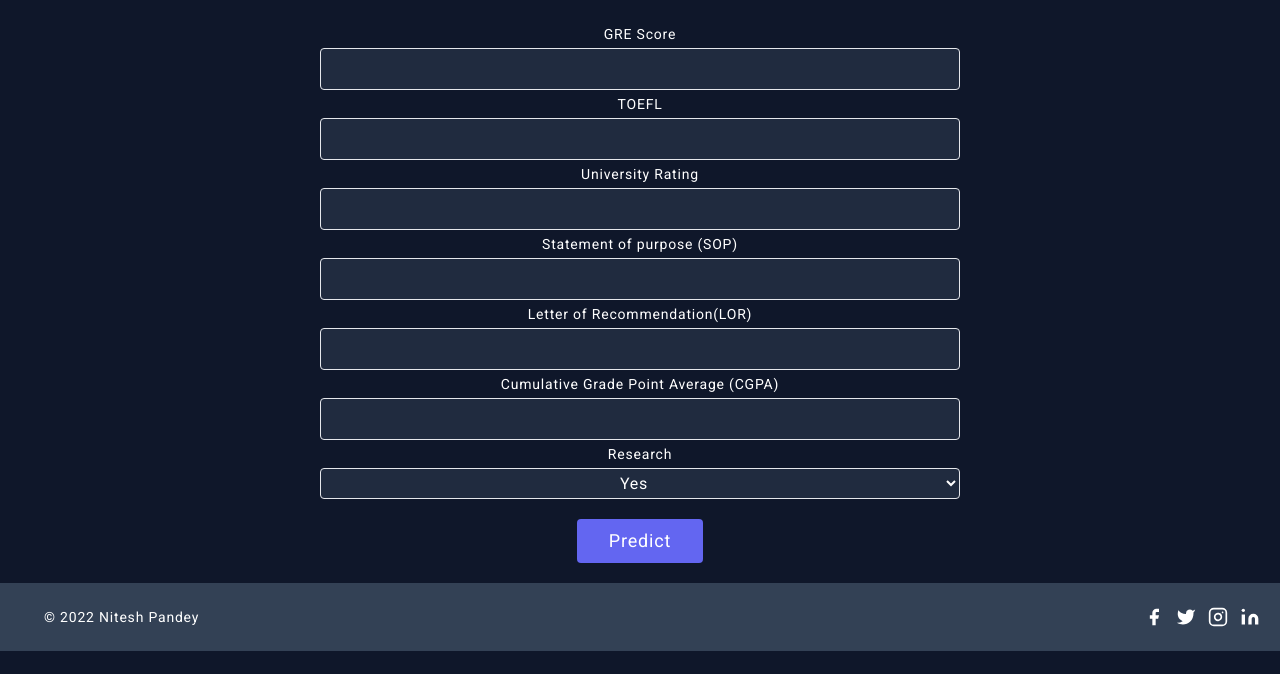
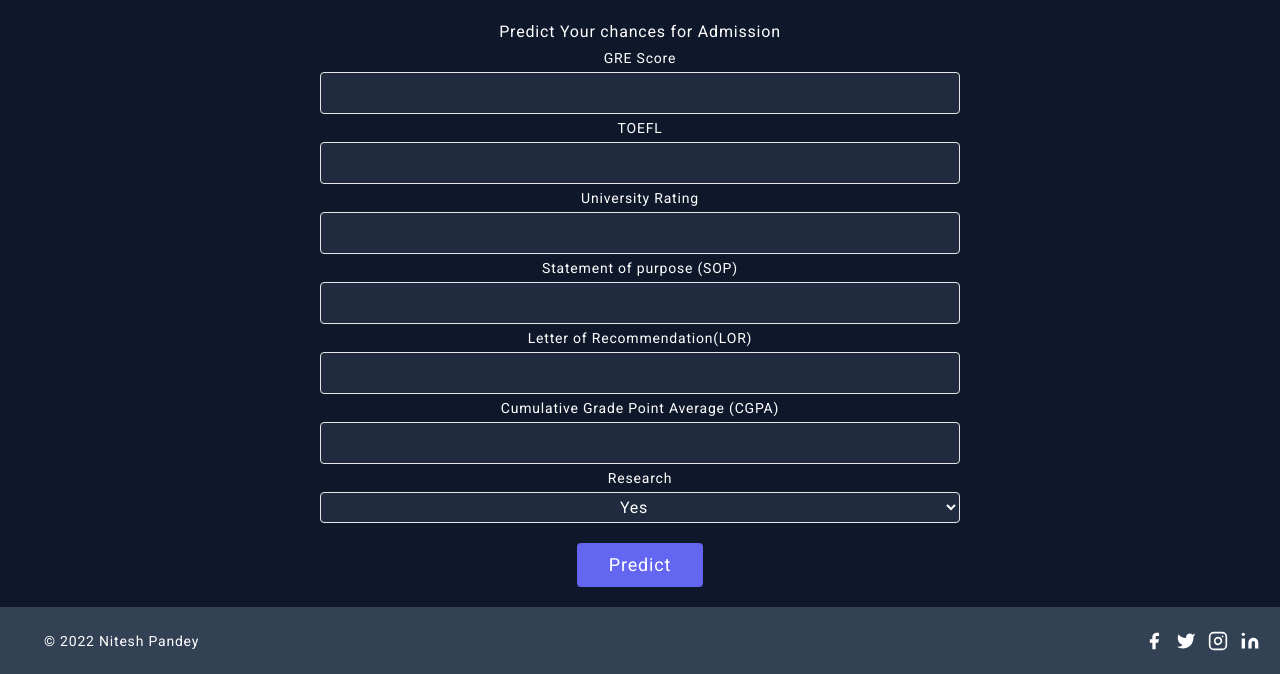
Before and after one commit to niteshpandeyofficial/Admission-Prediction, a Flask app: page / in a window 1280 px wide. Shown: the top 674 px of the page. Run offline with Flask 2, Linux system fonts and the light colour scheme; some libraries are stand-ins or nearby versions.

Commit message:
Add Paragraph in form HTML file

```diff
--- a/templates/pages/form.html
+++ b/templates/pages/form.html
@@ -8,6 +8,7 @@
 
 <div class="container my-5 mx-auto text-center bg-slate-900 text-white">
     <form action="/predict-rating" method="POST" class="m-auto w-2/4 text-center">
+        <p>Predict Your chances for Admission</p>
         <label for="gre_score" class="leading-7 text-sm text-white">GRE Score</label>
         <input type="number" step="0.01" max=350 id="gre_score" name="gre_score" class="w-full bg-opacity-50 rounded border bg-slate-700 focus:border-indigo-500  focus:ring-2 focus:ring-indigo-200 text-base outline-none  text-center py-1 px-3 leading-8 transition-colors duration-200 ease-in-out" required> <br>
 
```
